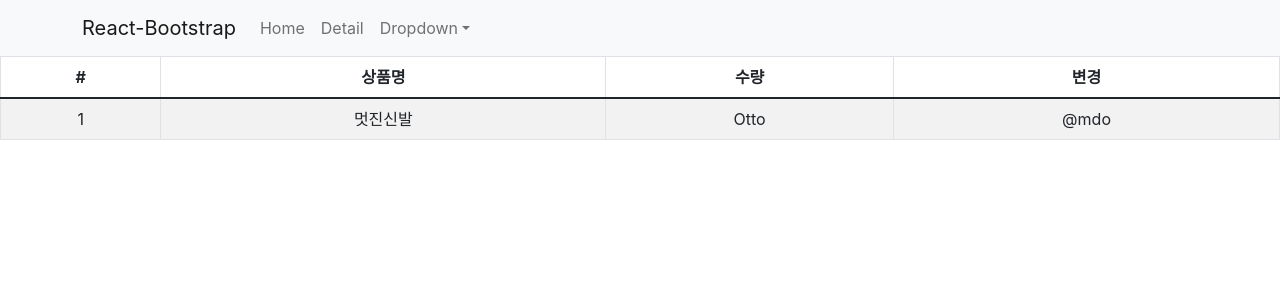
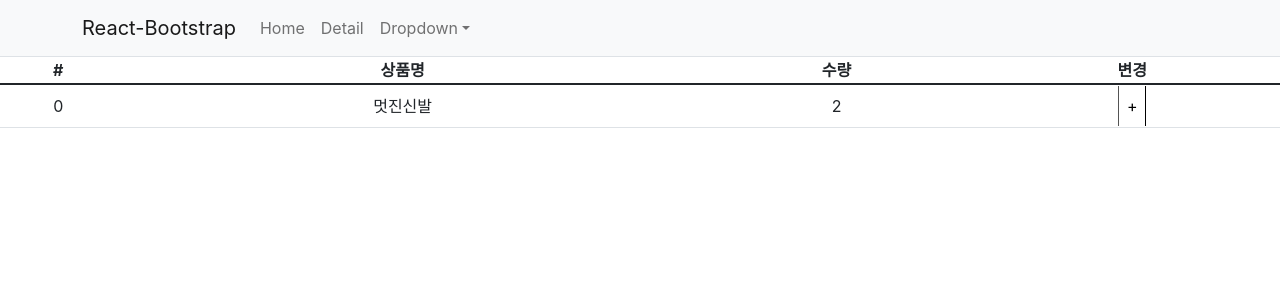
Before and after one commit to sungyuna1003/new-shop, a React (Create React App) app: page /Cart in a window 1280 px wide. Shown: the top 300 px of the page. Built offline with nearby package versions, Linux system fonts and the light colour scheme.

Commit message:
createStore

```diff
--- a/src/components/Cart.js
+++ b/src/components/Cart.js
@@ -6,22 +6,25 @@
   return (
     <div>
       <Table striped bordered hover>
-        <thead>
         <tr>
           <th>#</th>
           <th>상품명</th>
           <th>수량</th>
           <th>변경</th>
         </tr>
-        </thead>
-        <tbody>
-          <tr>
-            <td>1</td>
-            <td>{props.state[0].name}</td>
-            <td>Otto</td>
-            <td>@mdo</td>
+
+        {props.state.map((a, i) => {
+          return (
+            <tr key={i}>
+              <td>{a.id}</td>
+              <td>{a.name}</td>
+              <td>{a.quan}</td>
+              <td>
+                <button onClick={() => {}}>+</button>
+              </td>
             </tr>
-        </tbody>
+          );
+        })}
       </Table>
     </div>
   );
```
Lines whose indentation alone changed are shown as unchanged.
